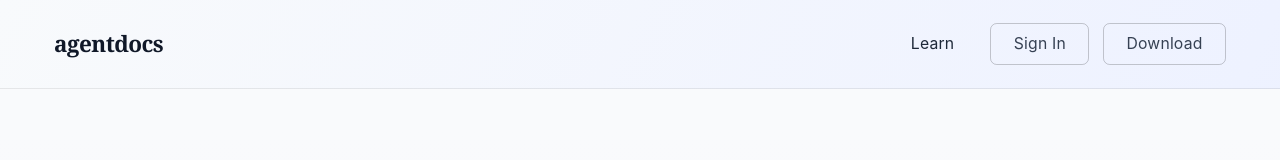
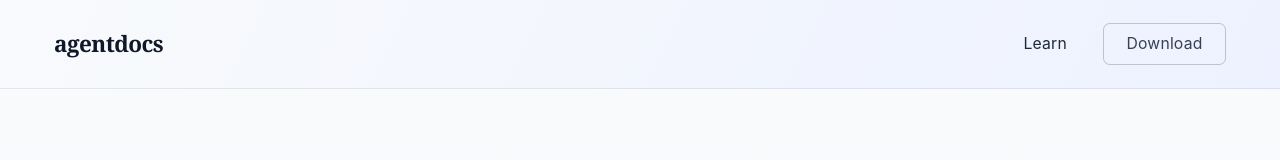
Before and after one commit to markreyno/agentdocs, a React (Vite) app: page / in a window 1280 px wide. Shown: the top 160 px of the page. Built offline with nearby package versions, Linux system fonts and the light colour scheme.

Commit message:
removed sign-in route for mvp

```diff
--- a/src/LandingPage.tsx
+++ b/src/LandingPage.tsx
@@ -3,7 +3,6 @@ import { useTheme } from './lib/theme'
 
 interface LandingPageProps {
   onGetStarted: () => void
-  onSignIn: () => void
   onLearn: () => void
   onDownload?: () => void
 }
@@ -144,7 +143,7 @@ function HeroDemoVideo({ isDark }: { isDark: boolean }) {
   )
 }
 
-export default function LandingPage({ onGetStarted, onSignIn, onLearn, onDownload }: LandingPageProps) {
+export default function LandingPage({ onGetStarted, onLearn, onDownload }: LandingPageProps) {
   const { theme, toggleTheme } = useTheme()
   const isDark = theme === 'dark'
 
@@ -173,16 +172,6 @@ export default function LandingPage({ onGetStarted, onSignIn, onLearn, onDownloa
             }`}
           >
             Learn
-          </button>
-          <button
-            onClick={onSignIn}
-            className={`px-5 py-2 rounded-md border text-sm font-sans transition-colors cursor-pointer ${
-              isDark
-                ? 'border-white/30 text-gray-200 hover:bg-white/10'
-                : 'border-black/20 text-gray-700 hover:bg-black/5'
-            }`}
-          >
-            Sign In
           </button>
           <button
             onClick={onDownload}
--- a/src/WebApp.tsx
+++ b/src/WebApp.tsx
@@ -1,22 +1,20 @@
 import { useEffect, useState } from 'react'
 import LandingPage from './LandingPage'
 import LearnPage from './LearnPage'
-import SignInPage from './SignInPage'
 import TiptapEditor from './TiptapEditor'
-import UserDashboard from './UserDashboard'
 import { openDesktopDownload } from './lib/desktopDownload'
 
-type Page = 'landing' | 'signin' | 'learn' | 'editor' | 'dashboard'
+// SignInPage / dashboard are intentionally unwired for MVP (learn, demo, download only).
+type Page = 'landing' | 'learn' | 'editor'
 
 function pageFromHash(): Page | null {
   const raw = window.location.hash.replace(/^#\/?/, '')
   const [segment] = raw.split('/')
-  if (segment === 'signin') return 'signin'
-  if (segment === 'dashboard') return 'dashboard'
   if (segment === 'learn') return 'learn'
   if (segment === 'editor') return 'editor'
   if (segment === '' || segment === 'landing') return 'landing'
-  return null
+  // Unknown / deferred routes (signin, dashboard) fall back to landing
+  return 'landing'
 }
 
 function hashForPage(page: Page): string {
@@ -43,24 +41,6 @@ export default function WebApp() {
     }
   }, [page])
 
-  if (page === 'signin') {
-    return (
-      <SignInPage
-        onBack={() => setPage('landing')}
-        onOpenDashboard={() => setPage('dashboard')}
-      />
-    )
-  }
-
-  if (page === 'dashboard') {
-    return (
-      <UserDashboard
-        onBack={() => setPage('landing')}
-        onOpenEditor={() => setPage('editor')}
-      />
-    )
-  }
-
   if (page === 'learn') {
     return (
       <LearnPage
@@ -81,7 +61,6 @@ export default function WebApp() {
   return (
     <LandingPage
       onGetStarted={() => setPage('editor')}
-      onSignIn={() => setPage('signin')}
       onLearn={() => setPage('learn')}
       onDownload={openDesktopDownload}
     />
```
